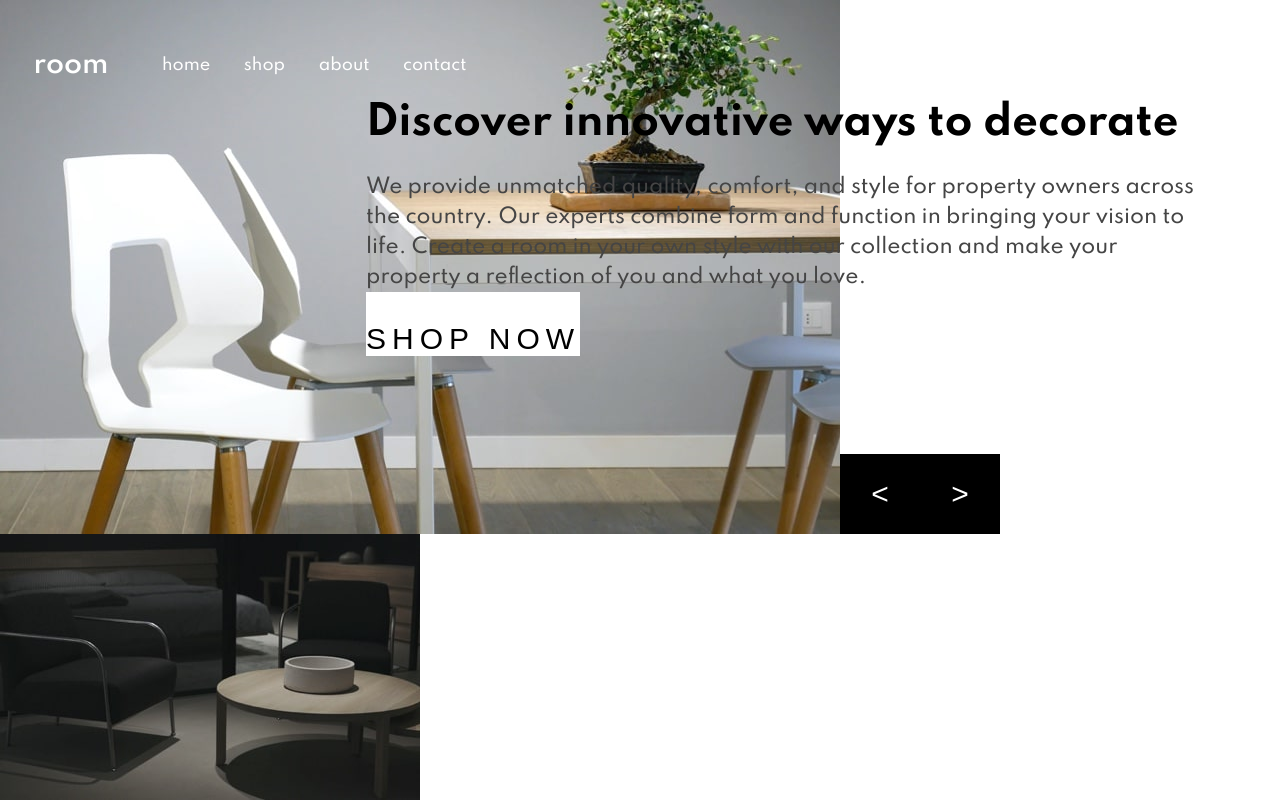
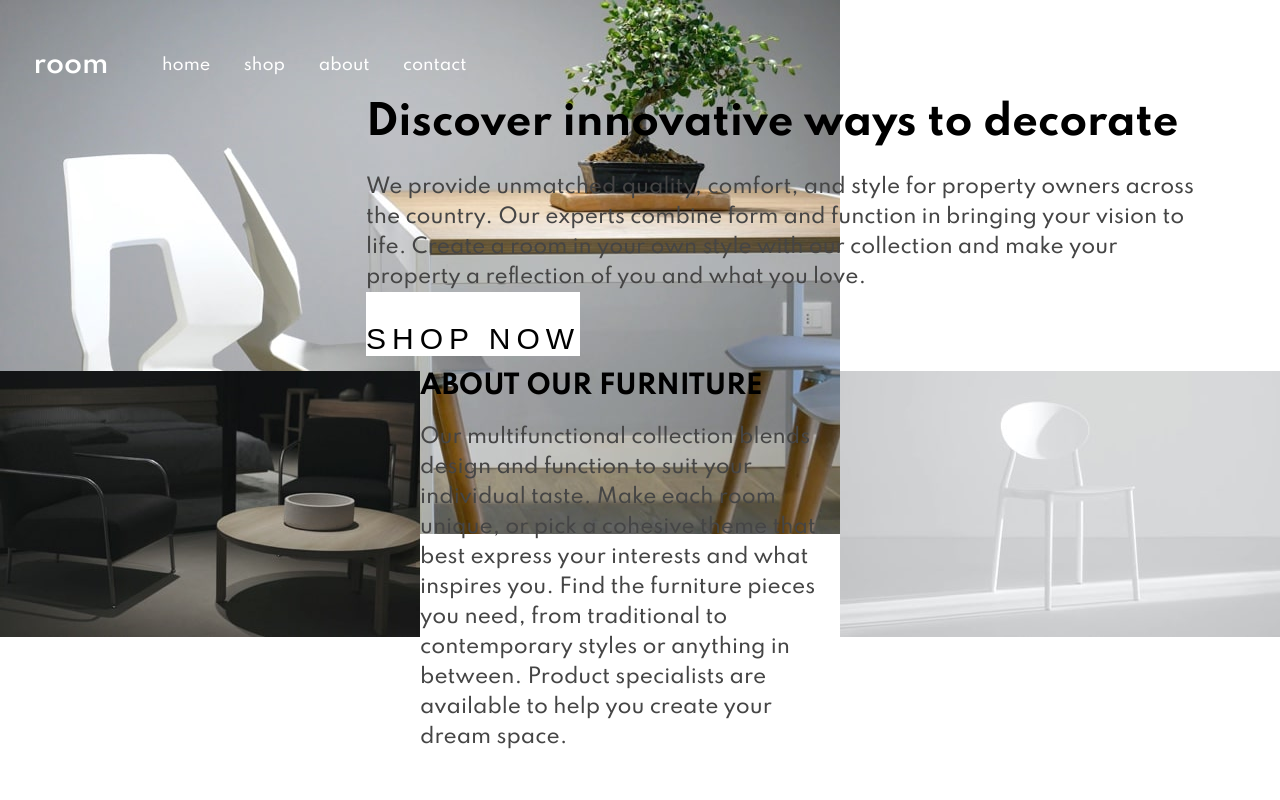
Before and after one commit to Thymoos/room-page, a React (Create React App) app: page / in a window 1280 px wide. Shown: the top 800 px of the page. Built offline with nearby package versions, Linux system fonts and the light colour scheme.

Commit message:
Add styles to About component

```diff
--- a/src/components/About.css
+++ b/src/components/About.css
@@ -0,0 +1,19 @@
+.about {
+    position: absolute;
+    bottom: 6%;
+    display: grid;
+    grid-template-columns: 1fr 1fr 1fr;
+}
+
+.about .text {
+    justify-self: center;
+}
+
+.about img:nth-of-type(2) {
+    justify-self: right;
+}
+
+.about .text h2 {
+    font-size: 26px;
+    padding-bottom: 20px;
+}
--- a/src/components/About.js
+++ b/src/components/About.js
@@ -8,7 +8,7 @@ const About = () => {
         <div className="about">
             <img src={imageAboutDark} alt="dark furniture" />
             <div className="text">
-                <h1>ABOUT OUR FURNITURE</h1>
+                <h2>ABOUT OUR FURNITURE</h2>
                 <p>Our multifunctional collection blends design and function to suit your individual taste.
                     Make each room unique, or pick a cohesive theme that best express your interests and what
                     inspires you. Find the furniture pieces you need, from traditional to contemporary styles
```
